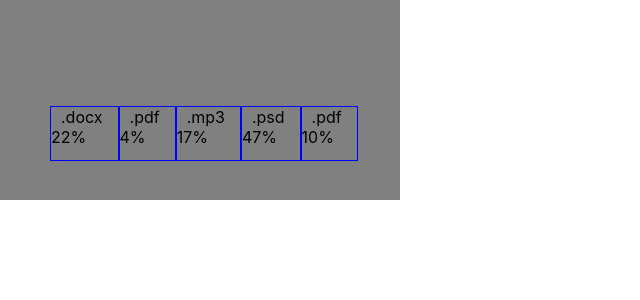
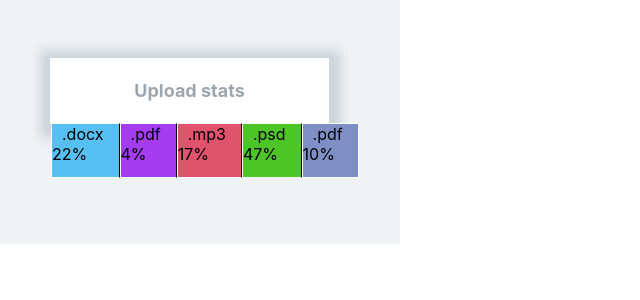
Before and after one commit to BMV-777/react-home-02, a React (Create React App) app: page / in a window 1280 px wide. Shown: the top 300 px of the page, without its empty margins (0-640 px from the left). Built offline with nearby package versions, Linux system fonts and the light colour scheme.

Commit message:
Доделал вторую задачю правдо не все правильно

```diff
--- a/src/conponents/Statistics/Statistics.jsx
+++ b/src/conponents/Statistics/Statistics.jsx
@@ -1,9 +1,19 @@
 import PropTypes from 'prop-types';
-import { Container, UlSection, ListItem, List } from './Statistics.module';
 
-export default function Statistics({ item }) {
+import {
+  Container,
+  UlSection,
+  ListItem,
+  List,
+  Card,
+} from './Statistics.module';
+
+const setActive = ({ isActive }) => (isActive ? 'active' : '');
+
+export default function Statistics({ item, title }) {
   return (
     <Container className="Upload stats">
+      {title && <Card className={setActive}>{title}</Card>}
       <UlSection className="">
         {item.map(({ id, label, percentage }) => (
           <ListItem className={item} key={id}>
@@ -21,3 +31,5 @@ Statistics.propTypes = {
   label: PropTypes.string,
   percentage: PropTypes.number,
 };
+
+// {({ isActive }) => (isActive ? 'active' : '')}
--- a/src/conponents/Statistics/Statistics.module.jsx
+++ b/src/conponents/Statistics/Statistics.module.jsx
@@ -4,30 +4,46 @@ export const Container = styled.section`
   position: absolute;
   list-style: none;
   width: 400px;
-  height: 200px;
-  background-color: grey;
+  height: 244px;
+  background-color: #eff3f6;
 `;
 
 export const UlSection = styled.ul`
-  position: relative;
+  position: absolute;
   list-style: none;
   display: flex;
 
-  top: 80px;
-  left: 10px;
+  margin-top: 113px;
+  margin-left: 11px;
 
   width: 277px;
   height: 65px;
 `;
 
 export const ListItem = styled.li`
-  ${'' /* outline: 1px solid red; */}
-  border: 1px solid blue;
-  ${
-    '' /* :nth-child(-n + 5) {
-    border-right: 1px solid blue;
-  } */
+  border: 1px solid #feffff;
+
+  :nth-child(1) {
+    background-color: #56c0f2;
   }
+  :nth-child(2) {
+    background-color: #a53cf0;
+  }
+  :nth-child(3) {
+    background-color: #df536d;
+  }
+
+  :nth-child(4) {
+    background-color: #4ec527;
+  }
+  :nth-child(5) {
+    background-color: #7f8fc5;
+  }
+
+  :nth-child(-n + 4) {
+    border-right: 1px solid;
+  }
+
   margin-top: 10px;
 `;
 
@@ -38,3 +54,22 @@ export const List = styled.span`
     margin-left: 15px;
   }
 `;
+
+export const Card = styled.h2`
+  position: fixed;
+  top: 43px;
+  left: 50px;
+  font-size: 18px;
+  width: 277px;
+  height: 64px;
+
+  background-color: #ffffff;
+  color: #9ca6af;
+
+  align-items: center;
+  justify-content: center;
+  display: flex;
+
+  border: 1px solid #feffff;
+  box-shadow: 1px 3px 10px 11px rgba(63, 91, 122, 0.2);
+`;
--- a/src/index.css
+++ b/src/index.css
@@ -11,3 +11,16 @@ code {
   font-family: source-code-pro, Menlo, Monaco, Consolas, 'Courier New',
     monospace;
 }
+
+.active {
+  position: relative;
+  list-style: none;
+  display: flex;
+
+  top: 25px;
+  left: 10px;
+
+  width: 277px;
+  height: 65px;
+  background-color: aqua;
+}
```
